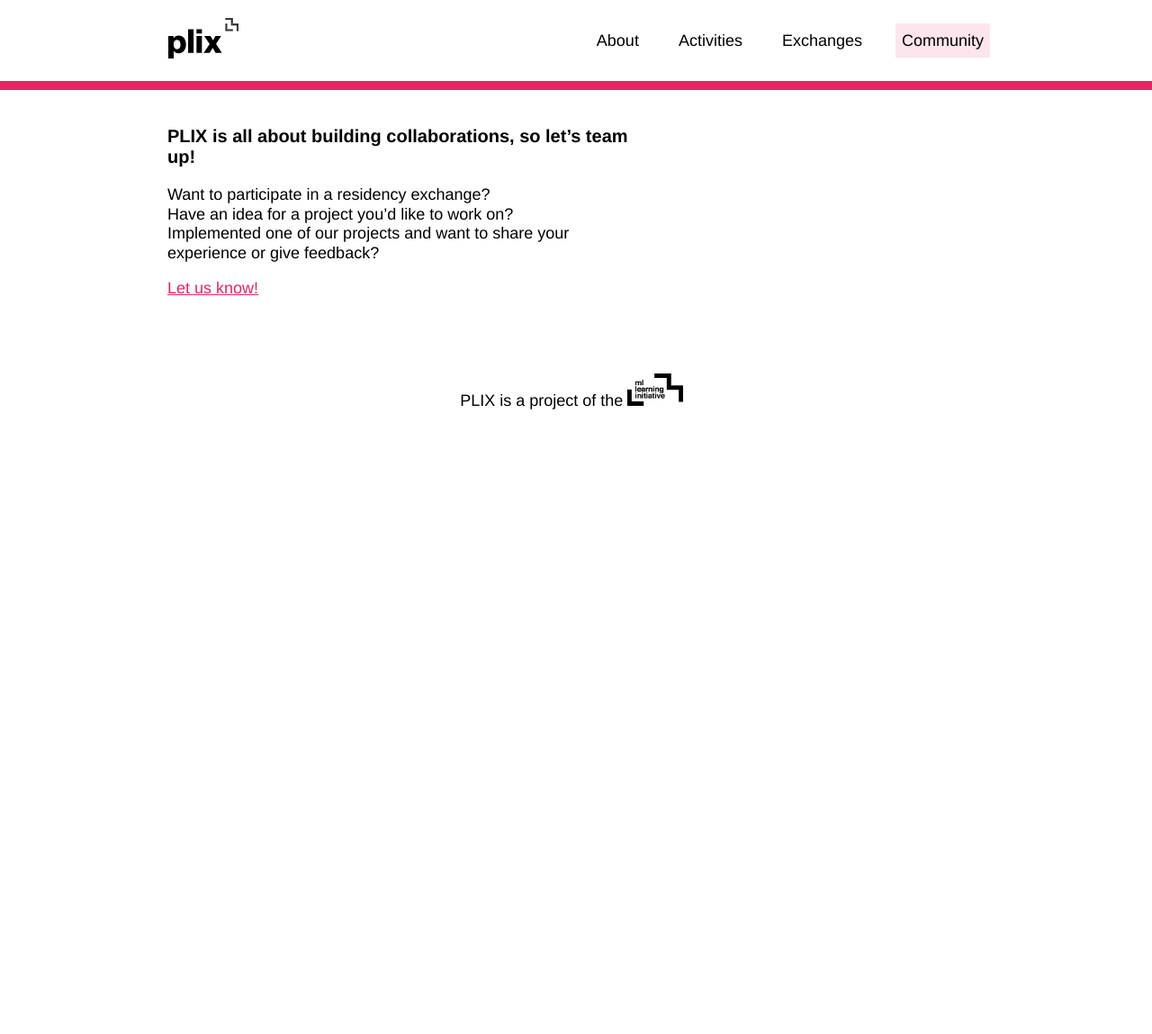
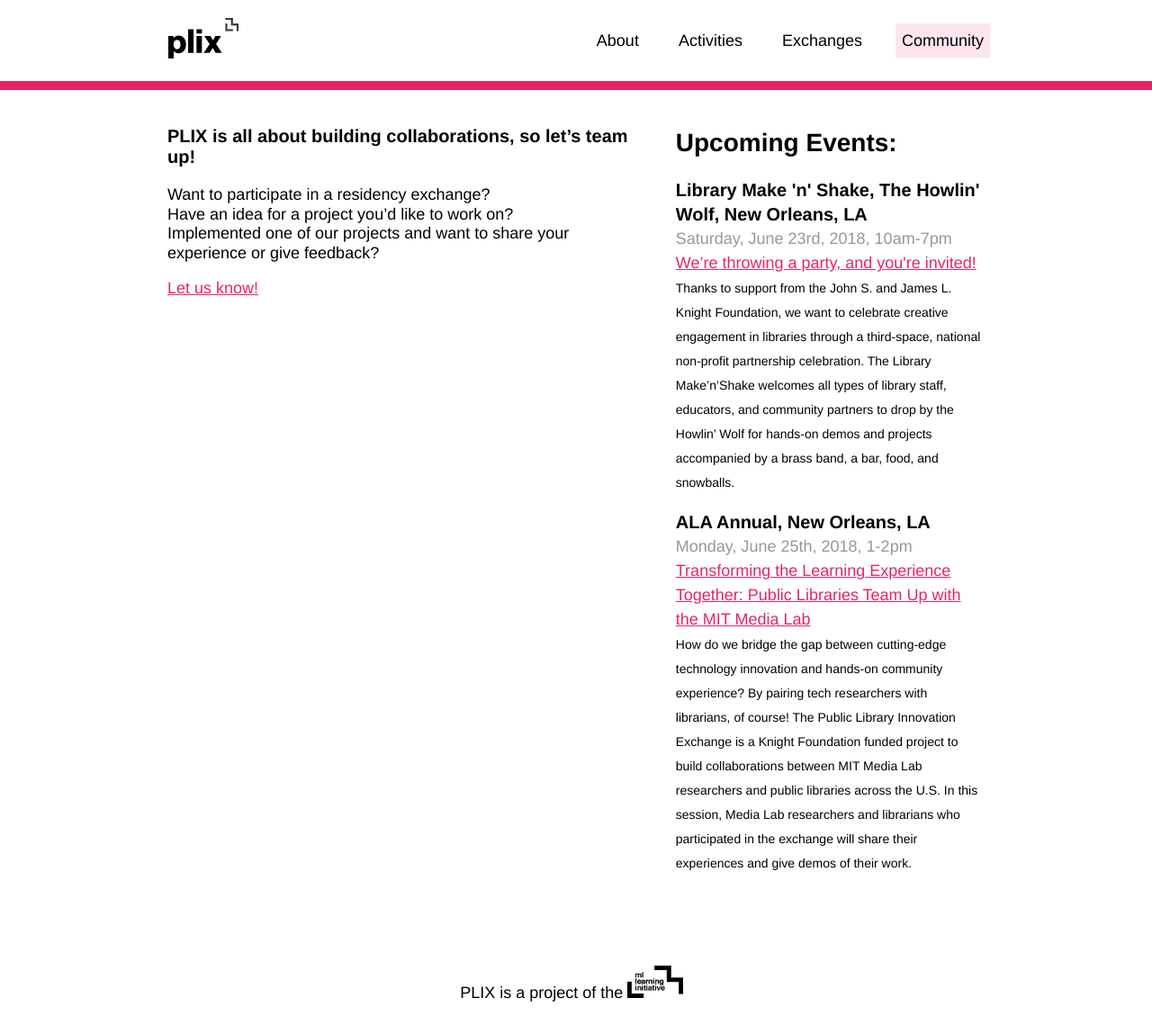
Before and after one commit to sjhoffhoff/plix-staging, a Jekyll site: the page built from community.html, in a window 1280 px wide. Shown: the whole page at 90% size. Built offline with Jekyll 4.4.1, drawn with Linux system fonts in a browser that asks for light colours; some web fonts are replaced; before the commit the page ends 900 px from its top, so only the background shows below that.

Commit message:
Add MFF logo (#33)
* Add upcoming events to About and Community pages

* Add Marcus Family Foundation logo to about page

```diff
--- /dev/null
+++ b/_data/events.yml
@@ -0,0 +1,19 @@
+- conference: Library Make 'n' Shake
+  session_title: >
+    We’re throwing a party, and you're invited!
+  description: >
+    Thanks to support from the John S. and James L. Knight Foundation, we want to celebrate creative engagement in libraries through a third-space, national non-profit partnership celebration. The Library Make’n’Shake welcomes all types of library staff, educators, and community partners to drop by the Howlin’ Wolf for hands-on demos and projects accompanied by a brass band, a bar, food, and snowballs.
+  date: Saturday, June 23rd, 2018
+  time: 10am-7pm
+  location: The Howlin' Wolf, New Orleans, LA
+  url: https://www.librarymakeandshake.org/
+
+- conference: ALA Annual
+  session_title: >
+    Transforming the Learning Experience Together: Public Libraries Team Up with the MIT Media Lab
+  description: >
+    How do we bridge the gap between cutting-edge technology innovation and hands-on community experience? By pairing tech researchers with librarians, of course! The Public Library Innovation Exchange is a Knight Foundation funded project to build collaborations between MIT Media Lab researchers and public libraries across the U.S. In this session, Media Lab researchers and librarians who participated in the exchange will share their experiences and give demos of their work.
+  date: Monday, June 25th, 2018
+  time: 1-2pm
+  location: New Orleans, LA
+  url: https://www.eventscribe.com/2018/ALA-Annual/fsPopup.asp?Mode=presInfo&PresentationID=376383
--- /dev/null
+++ b/_includes/events.html
@@ -0,0 +1,13 @@
+{% assign events = site.data.events %}
+
+<h2>Upcoming Events:</h2>
+<ul class="events">
+  {% for e in events %}
+    <li>
+      <h3>{{ e.conference }}, {{ e.location }}</h3>
+      <span class="date"> {{ e.date }}, {{ e.time }}</span><br />
+      <a href="{{ e.url }}" target="_blank">{{ e.session_title }}</a><br />
+      <span class="description">{{ e.description }}</span>
+    </li>
+  {% endfor %}
+</ul>
--- /dev/null
+++ b/_includes/unhangouts.html
@@ -0,0 +1,15 @@
+{% assign unhangouts = site.data.unhangouts %}
+
+{% if unhangouts %}
+  <h2>Upcoming Unhangouts</h2>
+  {% for u in unhangouts %}
+    <h3>{{ u[1].title }}</h3>
+    <p><em>{{ u[1].date }}</em><br />
+    {% if u[1].url %}
+      <a href="{{ u[1].url }}" target="_blank">Join us!</a>
+    {% else %}
+      Stay tuned for more info!
+    {% endif %}
+    </p>
+  {% endfor %}
+{% endif %}
--- a/_sass/_styles.scss
+++ b/_sass/_styles.scss
@@ -96,9 +96,10 @@
     }
   }
 
-  ul.blog-posts {
+  ul.blog-posts, ul.events {
     list-style-type: none;
     padding: 0;
+    line-height: 1.5em;
 
     li {
       padding-bottom: 1em;
@@ -108,6 +109,11 @@
   span.date {
     color: $gray;
     text-decoration: none !important;
+  }
+
+  span.description {
+    font-size: $med-sm-font;
+    line-height: normal;
   }
 }
 
--- a/community.html
+++ b/community.html
@@ -4,25 +4,10 @@
 permalink: /community/
 ---
 
-{% assign unhangouts = site.data.unhangouts %}
-
-{% if unhangouts %}
-  <div class="callout">
-    <h2>Upcoming Unhangouts</h2>
-
-    {% for u in unhangouts %}
-      <h3>{{ u[1].title }}</h3>
-      <p><em>{{ u[1].date }}</em><br />
-      {% if u[1].url %}
-        <a href="{{ u[1].url }}" target="_blank">Join us!</a>
-      {% else %}
-        Stay tuned for more info!
-      {% endif %}
-      </p>
-    {% endfor %}
-
-  </div>
-{% endif %}
+<div class="callout">
+  {% include unhangouts.html %}
+  {% include events.html %}
+</div>
 
 <div class="main">
   <h3>PLIX is all about building collaborations, so let’s team up!</h3>
```
Also changed, not shown: _includes/blog_posts.html (added, +8 -0 lines), about.html (+5 -8 lines), images/MFF_logo.png (added).
